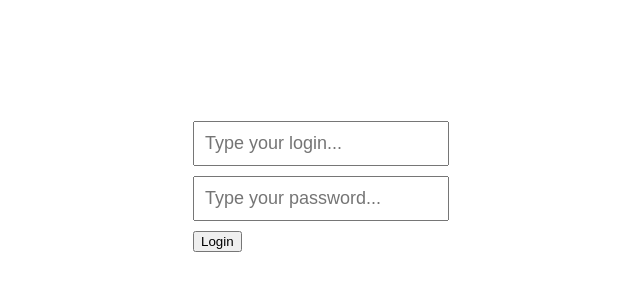
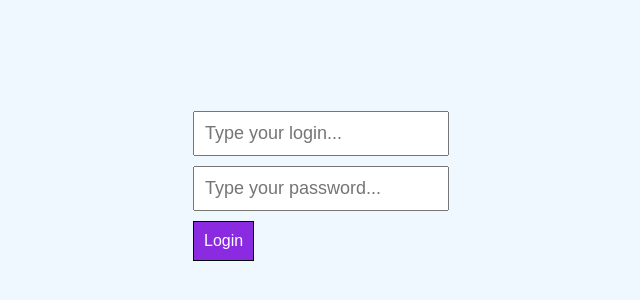
Before and after one commit to Zovolog/photo-drop-photographer, a React (Create React App) app: page / in a window 1280 px wide. Shown: the part 214-514 px from the top of the page, without its empty margins (319-959 px from the left). Built offline with nearby package versions, Linux system fonts and the light colour scheme.

Commit message:
First commit

```diff
--- a/src/Components/LoginPage/LoginPage.css
+++ b/src/Components/LoginPage/LoginPage.css
@@ -7,8 +7,19 @@
   padding: 10px;
   font-size: 18px;
   outline: none;
-
 }
 .input-form::placeholder {
   font-size: 18px;
 }
+.bt-login {
+  cursor: pointer;
+  padding: 10px;
+  font-size: 16px;
+  color: white;
+  background-color: blueviolet;
+  outline: none;
+  border: 1px solid black;
+}
+.bt-login:hover {
+  background-color: rgb(154, 92, 212);
+}
--- a/src/Components/LoginPage/LoginPage.tsx
+++ b/src/Components/LoginPage/LoginPage.tsx
@@ -47,6 +47,7 @@ export const LoginPage: React.FC = () => {
               e.preventDefault();
               loginning(login, password);
             }}
+            className="bt-login"
           >
             Login
           </button>
--- a/src/index.css
+++ b/src/index.css
@@ -5,6 +5,7 @@ body {
     sans-serif;
   -webkit-font-smoothing: antialiased;
   -moz-osx-font-smoothing: grayscale;
+  background-color: aliceblue;
 }
 .row {
   display: flex;
```
